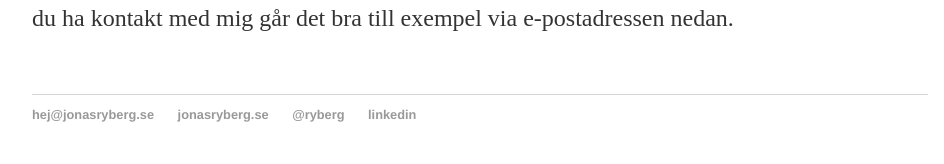
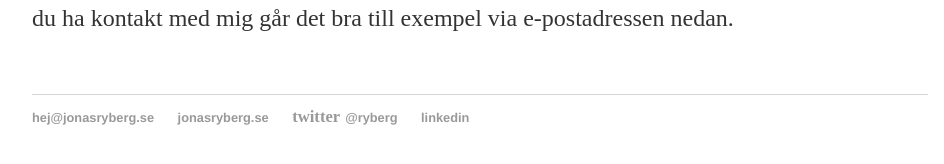
Before and after one commit to jonasryberg/test, a Jekyll site: the page index.html, which Jekyll copies as it is, in a window 1280 px wide. Shown: the part 264-428 px from the top of the page, without its empty margins (160-1104 px from the left). Built offline with Jekyll 4.4.1, drawn with Linux system fonts in a browser that asks for light colours; some web fonts are replaced.

Commit message:
Update index.html

```diff
--- a/index.html
+++ b/index.html
@@ -36,7 +36,7 @@
 				</script>
 			</li>
         		<li><a href="https://www.jonasryberg.se">jonasryberg.se</a></li>
-        		<li><a href="https://twitter.com/ryberg">@ryberg</a></li>
+        		<li><a href="https://twitter.com/ryberg" class="lsf-icon" title="twitter">@ryberg</a></li>
         		<li><a href="https://se.linkedin.com/in/jryberg">linkedin</a></li>
 			</ul>
 		</footer>
```
